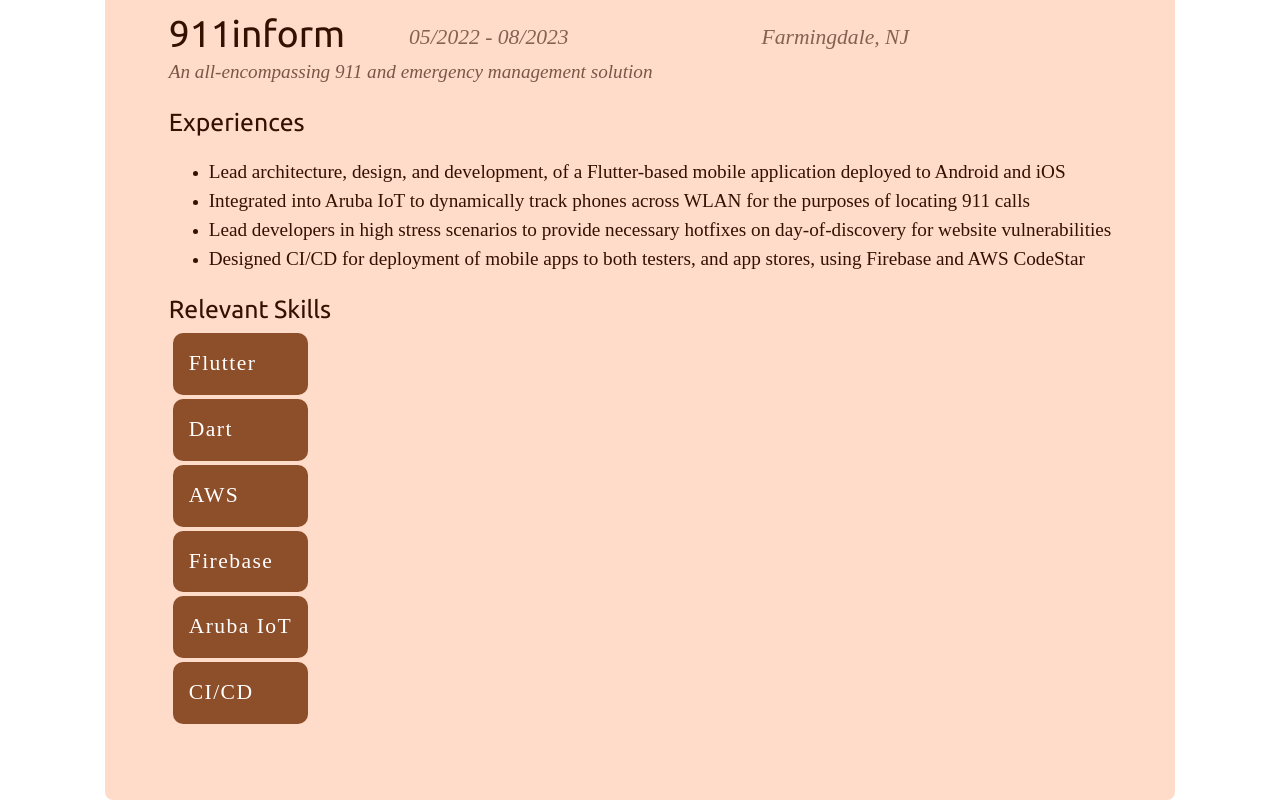
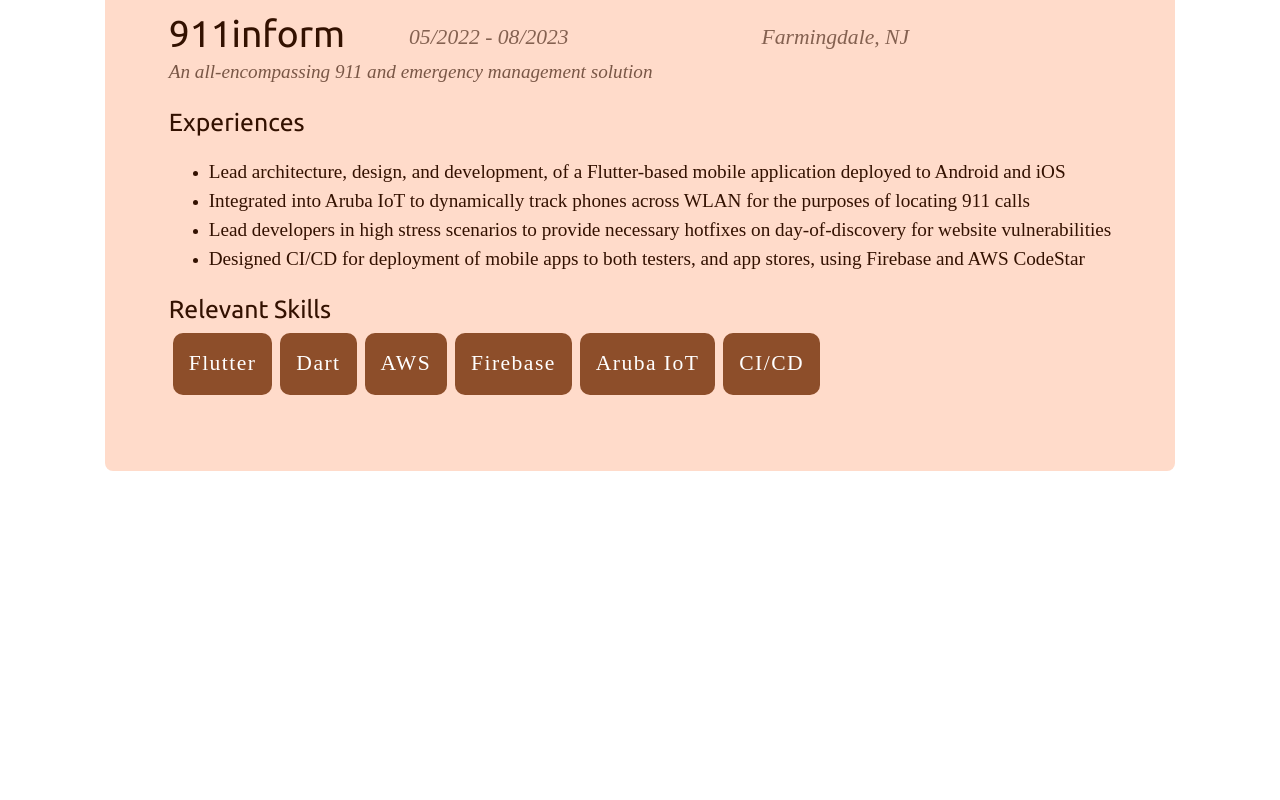
Before and after one commit to john-cinquegrana/ReactPersonalSite, a React (Vite) app: page / in a window 1280 px wide. Shown: the part 1704-2504 px from the top of the page. After the commit the page ends 2175 px from the top, so only its background shows below. Built offline with nearby package versions, Linux system fonts and the light colour scheme.

Commit message:
Skills are now displayed a bit better

```diff
--- a/src/components/content/WorkExperience.tsx
+++ b/src/components/content/WorkExperience.tsx
@@ -86,7 +86,14 @@ const WorkExperience: React.FC<PropsWithChildren<WorkExperienceProps>> = ({
 				<Typography variant='h6'>Experiences</Typography>
 				{children}
 				<Typography variant='h6'>Relevant Skills</Typography>
-				<Box>
+				<Box
+					sx={{
+						display: 'flex',
+						flexFlow: 'row wrap',
+						justifyContent: 'flex-start',
+						alignItems: 'center',
+					}}
+				>
 					{skills.map((skill) => (
 						<Skill label={skill}></Skill>
 					))}
```
